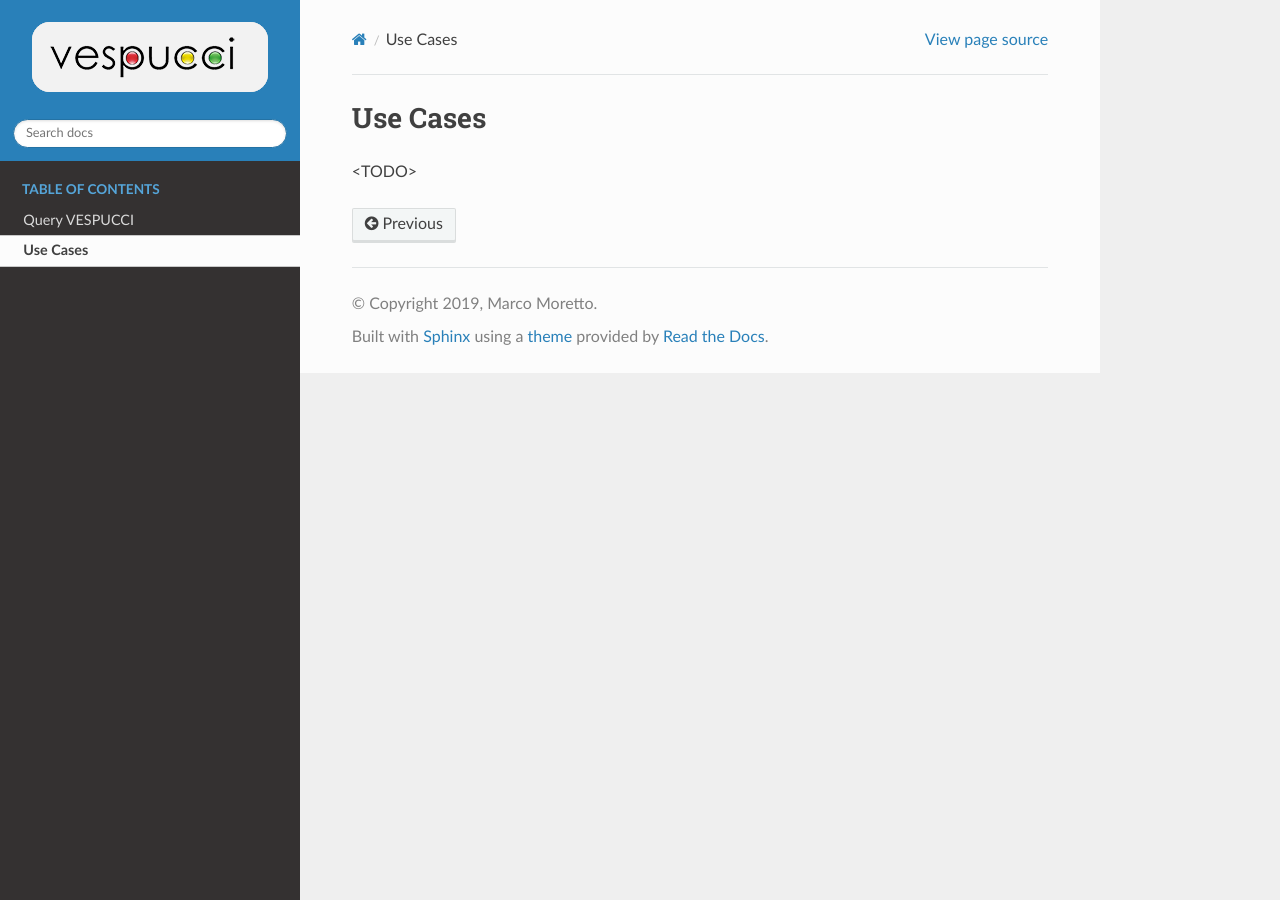
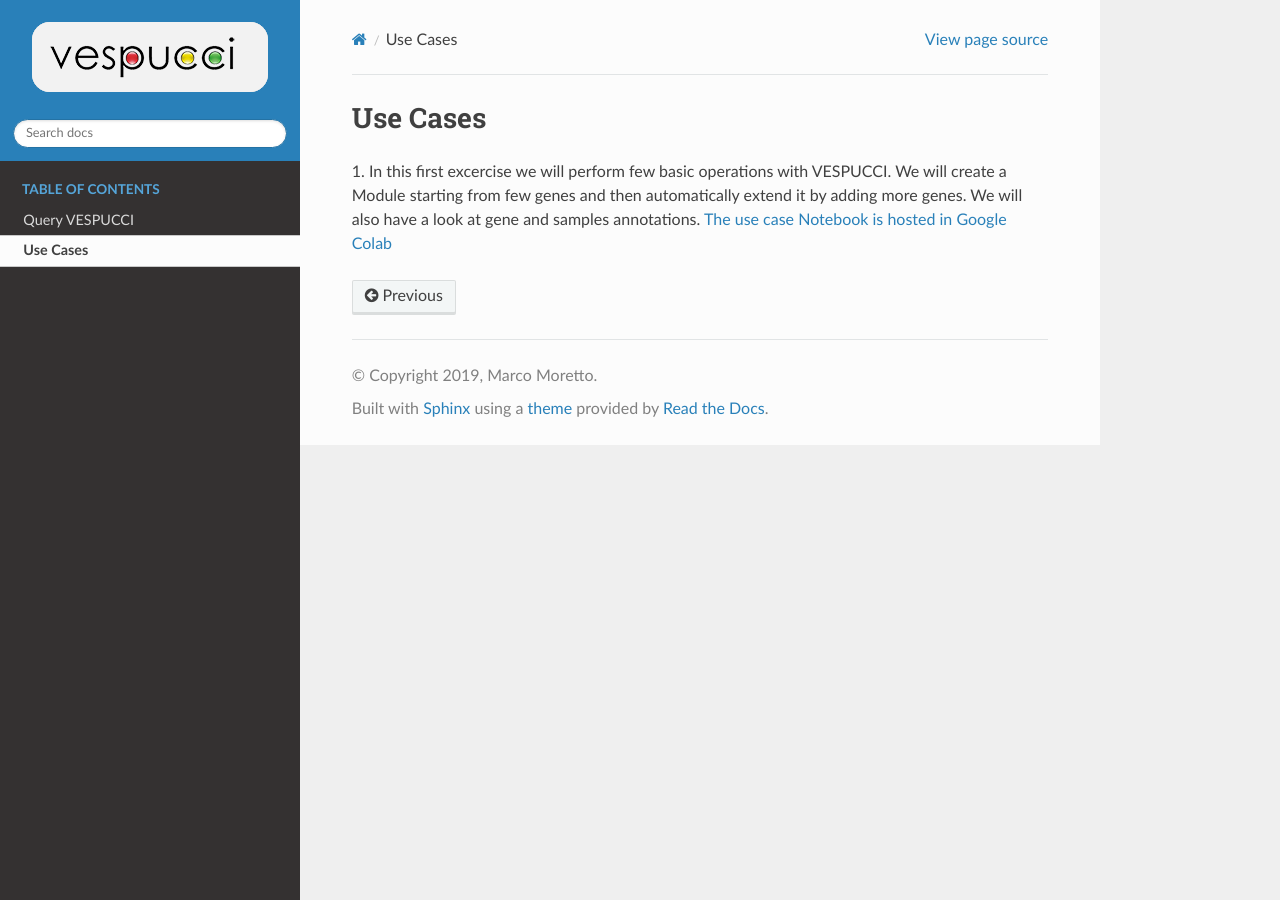
Before and after one commit to marcomoretto/VESPUCCI, a Sphinx documentation site: the page built from docs/use_cases.rst, in a window 1280 px wide. Built offline with Sphinx 7.4.7 and the Read the Docs theme 2.0.0, drawn with Linux system fonts in a browser that asks for light colours.

Commit message:
Update use case

```diff
--- a/docs/use_cases.rst
+++ b/docs/use_cases.rst
@@ -1,4 +1,5 @@
 Use Cases
 =========
 
-<TODO>
+1. In this first excercise we will perform few basic operations with VESPUCCI. We will create a Module starting from few genes and then automatically extend it by adding more genes. We will also have a look at gene and samples annotations.
+`The use case Notebook is hosted in Google Colab <https://colab.research.google.com/drive/1xx4lVvYPBfXkM6Cq95suyikHhmQJ7atV?authuser=2#scrollTo=WTcil1UqkSYo>`_
```
